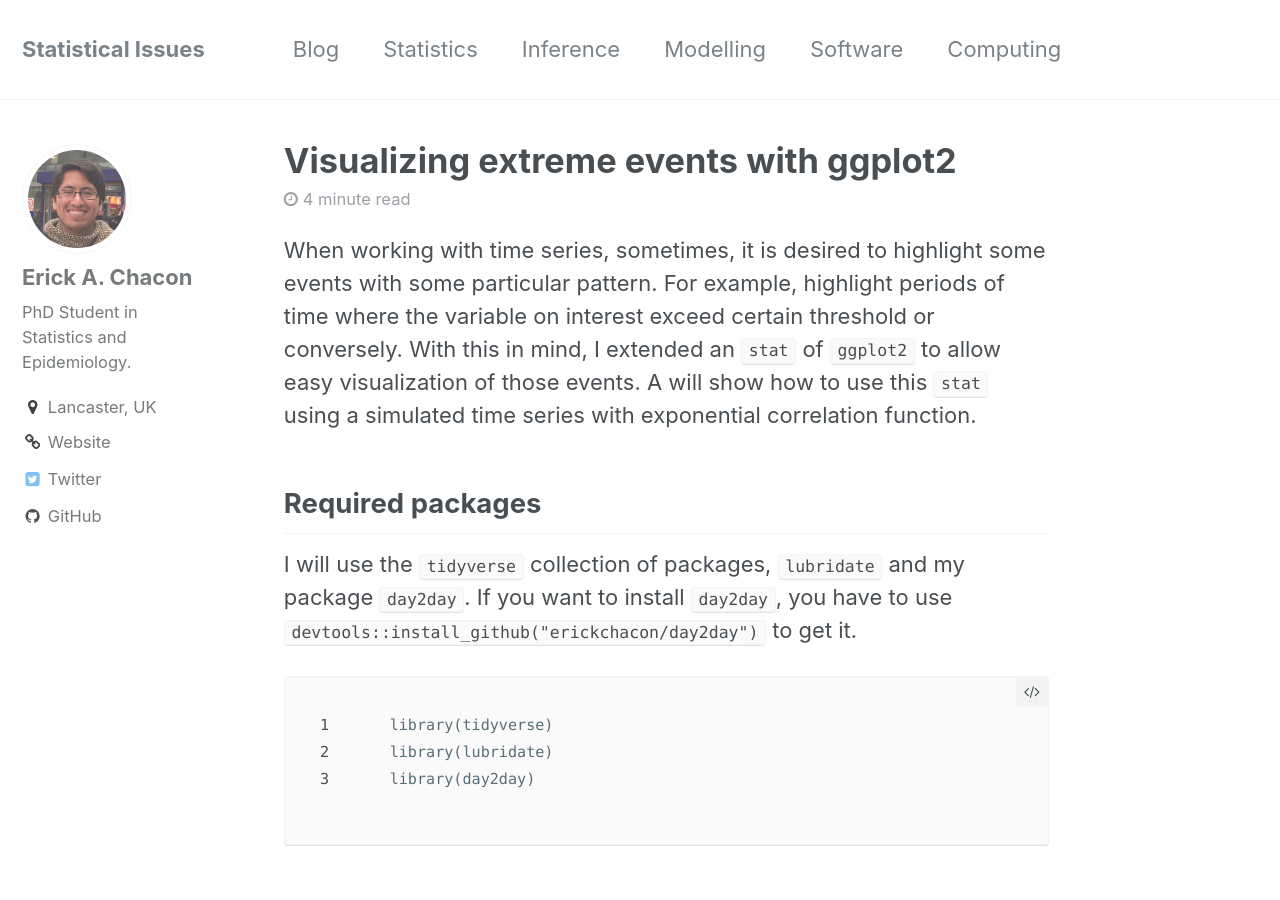
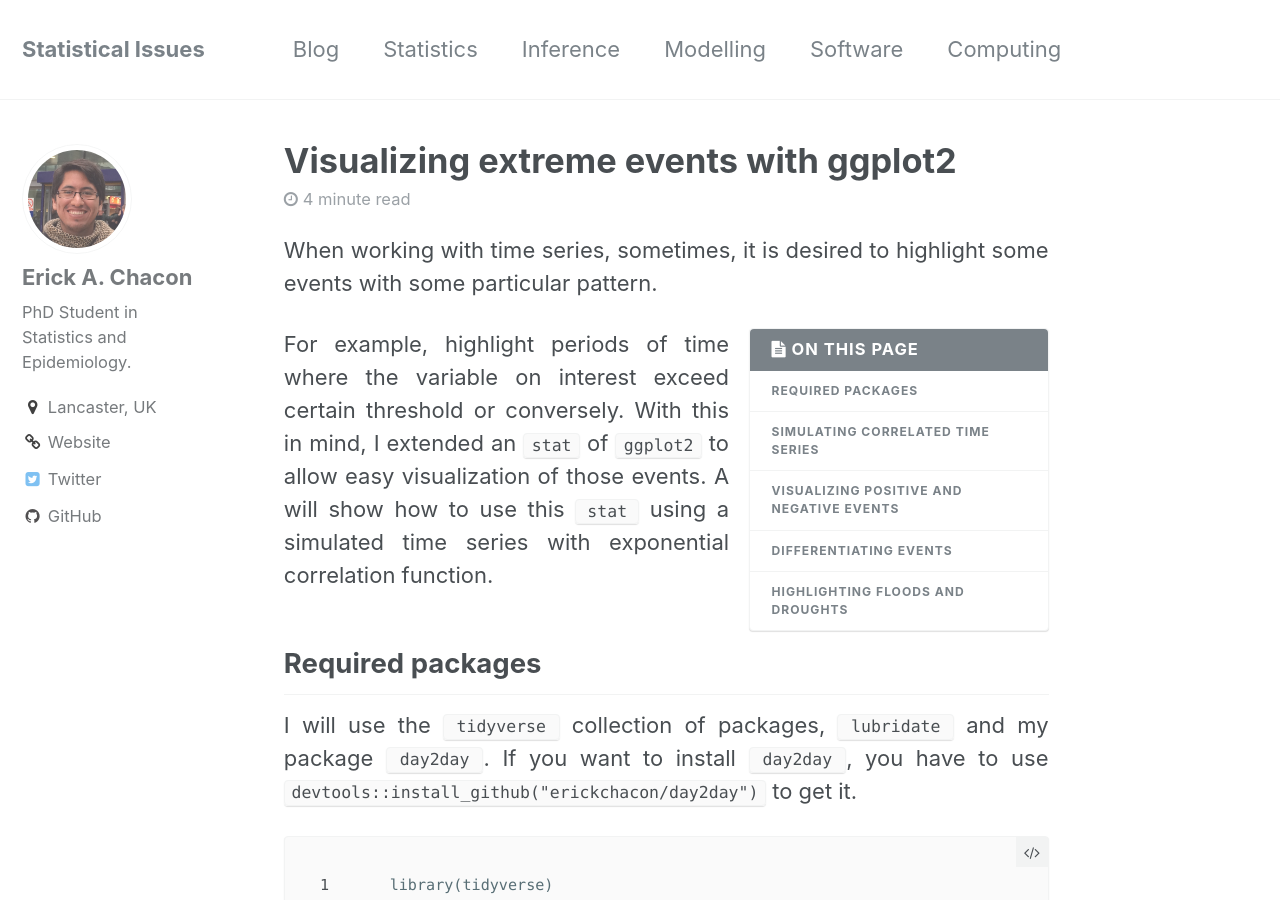
Before and after one commit to ErickChacon/ErickChacon.github.io, a Jekyll site: the page built from _posts/2017-04-22-visualize-extreme-events-with-ggplot.md, in a window 1280 px wide and 900 px high. Built offline with Jekyll 4.4.1, drawn with Linux system fonts in a browser that asks for light colours; formulas are drawn with MathJax 3.

Commit message:
adding table of contest to post and jsutify

````diff
--- a/_posts/2017-04-22-visualize-extreme-events-with-ggplot.md
+++ b/_posts/2017-04-22-visualize-extreme-events-with-ggplot.md
@@ -10,11 +10,19 @@ tags:
 ---
 
 
-When working with time series, sometimes, it is desired to highlight some events with some particular pattern. For example, highlight periods of time where the variable on interest exceed certain threshold or conversely. With this in mind, I extended an `stat` of `ggplot2` to allow easy visualization of those events. A will show how to use this `stat` using a simulated time series with exponential correlation function.
+
+When working with time series, sometimes, it is desired to highlight some events with some particular pattern.
+{: style="text-align: justify;"}
+
+{% include toc %}
+
+For example, highlight periods of time where the variable on interest exceed certain threshold or conversely. With this in mind, I extended an `stat` of `ggplot2` to allow easy visualization of those events. A will show how to use this `stat` using a simulated time series with exponential correlation function.
+{: style="text-align: justify;"}
 
 ## Required packages
 
 I will use the `tidyverse` collection of packages, `lubridate` and my package `day2day`. If you want to install `day2day`, you have to use `devtools::install_github("erickchacon/day2day")` to get it.
+{: style="text-align: justify;"}
 
 
 ```r
@@ -26,6 +34,7 @@ library(day2day)
 ## Simulating correlated time series
 
 I use a exponential correlation function $c(d) = exp(-d/\phi)$ to represent the correlation between two random variables with temporal distance of $d$. Then, in order to simulate $Y \sim N(\mu, \Sigma)$, I use the Cholesky decomposition $\Sigma = LL^\intercal$. Defining $Z \sim N(0, I)$, it can be shown that $LZ \sim N(\mu, LU = \Sigma)$. Hence, I just have to simulate $Z$,`rnorm(n)`, and compute $LZ$.
+{: style="text-align: justify;"}
 
 
 ```r
@@ -41,6 +50,7 @@ data <- data.frame(time, precipitation)
 ```
 
 Then, the resulting data frame contains the time and the standardized precipitation under analysis as shown below. Note that most of the values are between -2 and 2.
+{: style="text-align: justify;"}
 
 
 ```r
@@ -52,6 +62,7 @@ ggplot(data, aes(time, precipitation)) + geom_line()
 ## Visualizing positive and negative events
 
 To start, I would like to highlight the difference between events that are constantly positive or negative. So, I made a try using `geom_area`.
+{: style="text-align: justify;"}
 
 
 ```r
@@ -64,6 +75,7 @@ ggplot(data, aes(time, precipitation)) +
 ![plot of chunk unnamed-chunk-4]({{site.baseurl}}/assets/images/2017-04-22-visualizing-extremes-unnamed-chunk-4-1.png)
 
 It makes the work, but the quality of the `geom_area` when the series change from positive to negative, or conversely, is not good. You can see that there is a difference between the `geom_line` and `geom_area` around these transitions. So, I created a `stat_events` that make the same thing as `geom_area`, but with better quality. Look in the next image how the `lines` and `areas` match perfectly.You can see that code to create `stat_events` in [my day2day package](https://github.com/ErickChacon/day2day/blob/5967cb0daa4e1237d6bcf73a0c3406e33bcf08f3/R/gg-adds.R#L143-L192).
+{: style="text-align: justify;"}
 
 
 
@@ -77,6 +89,7 @@ ggplot(data, aes(time, precipitation)) +
 ![plot of chunk unnamed-chunk-5]({{site.baseurl}}/assets/images/2017-04-22-visualizing-extremes-unnamed-chunk-5-1.png)
 
 The geometry `area` only allow you to make a `ribbon` with a reference point of zero. However, maybe, you would like to differentiate two events using another reference point (e.g. $-0.5$ or $0.5$). This is allow in `stat_events` by defining the threshold of interest. In the next image, I have used `threshold = 0.5`.
+{: style="text-align: justify;"}
 
 
 ```r
@@ -91,6 +104,7 @@ ggplot(data, aes(time, precipitation)) +
 ## Differentiating events
 
 Now it comes the fun part, the main reason I created this `stat` is because I wanted to differentiate two different events by coloring them and probably with a name for the legend. My first thought to highlight particular events (e.g. only positives) was using `subset` on `geom_area`.
+{: style="text-align: justify;"}
 
 
 ```r
@@ -102,6 +116,7 @@ ggplot(data, aes(time, precipitation)) +
 ![plot of chunk unnamed-chunk-7]({{site.baseurl}}/assets/images/2017-04-22-visualizing-extremes-unnamed-chunk-7-1.png)
 
 It did not give me good results, because it just jump from one positive event to the next positive event, this jump make the polygons look different from the original time series. For this reason, I added the `event` aesthetics to `stat_events` such as it indicates the event of interest. It should be numeric variable taking $1$ (event), $0$ (no event) and `NA`. With this argument, we can easily identify and draw events exceeding or not certain threshold. Let's assume that flood events are detected when the standardized precipitation is greater than $>0.5$ and droughts when it is lower than $<-0.5$. They can be highlighted as follows.
+{: style="text-align: justify;"}
 
 
 ```r
@@ -124,6 +139,7 @@ ggplot(data, aes(time, precipitation)) +
 ## Highlighting floods and droughts
 
 McKee defined a drought as a period of time where the standardized precipitation index (SPI) is continuously negative falling down than $-1$ at least one time. Based on this definition, I created a function `find_flood_drought` to detect extreme events using the SPI. You can view the code [here](https://github.com/ErickChacon/day2day/blob/347d0774d89eed5c020834f8924ea9e94e17cbd7/R/spi-rain.R#L111-L132), Then a visualization of extreme events can be done using `find_flood_drought` and `stat_events` as follows. Note that the event is used as same as before, indicating with a value equals to $1$ that we want to highlight that corresponding value of the precipitation.
+{: style="text-align: justify;"}
 
 
 ```r
@@ -147,3 +163,4 @@ ggplot(data, aes(time, precipitation)) +
 ![plot of chunk unnamed-chunk-9]({{site.baseurl}}/assets/images/2017-04-22-visualizing-extremes-unnamed-chunk-9-1.png)
 
 I hope you have enjoyed this post about visualizing events in a time series and if you are asking yourself how I created the `stat_events` functions, take a view on this tutorial about [extending ggplot2](http://ggplot2.tidyverse.org/articles/extending-ggplot2.html).
+{: style="text-align: justify;"}
````
